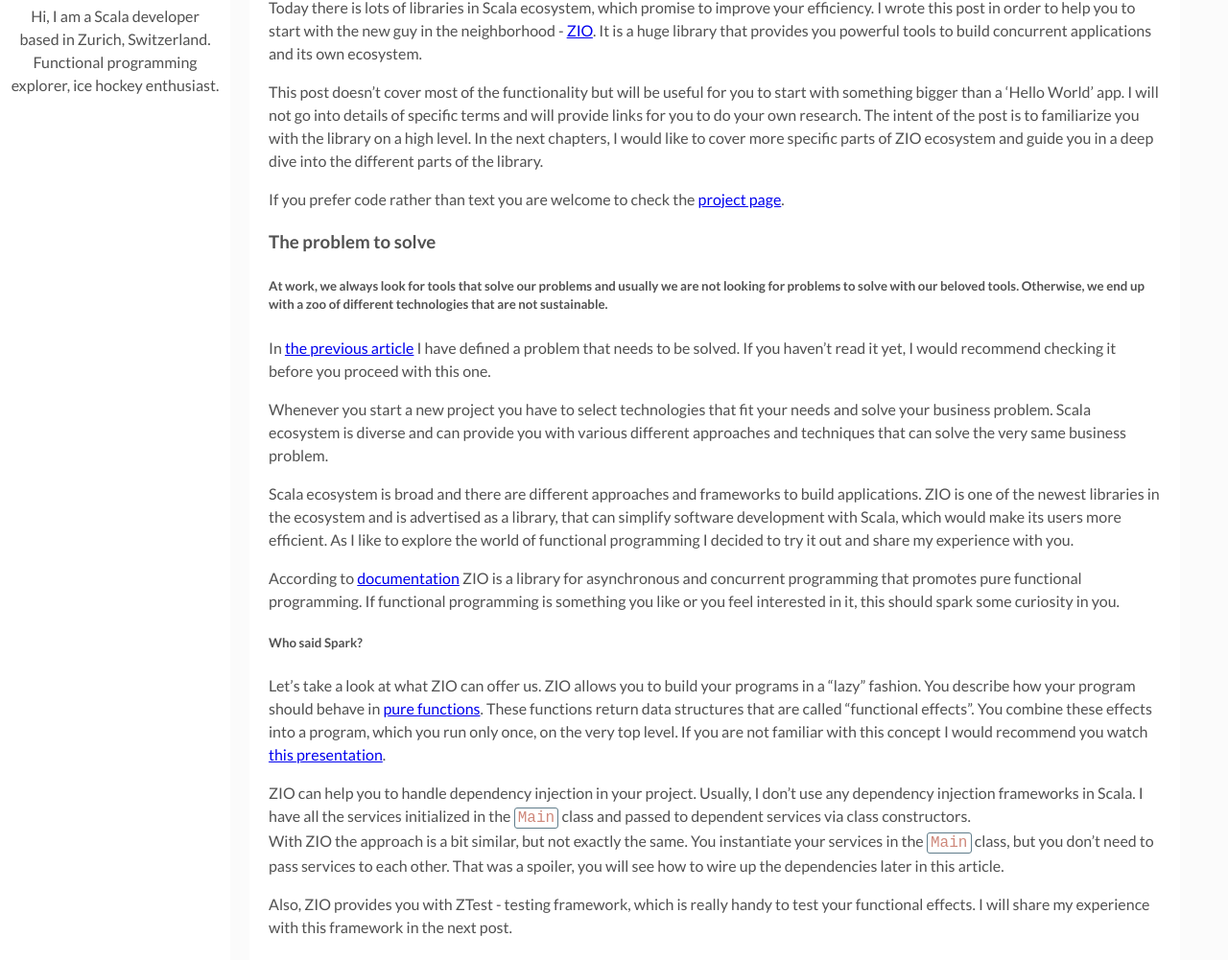
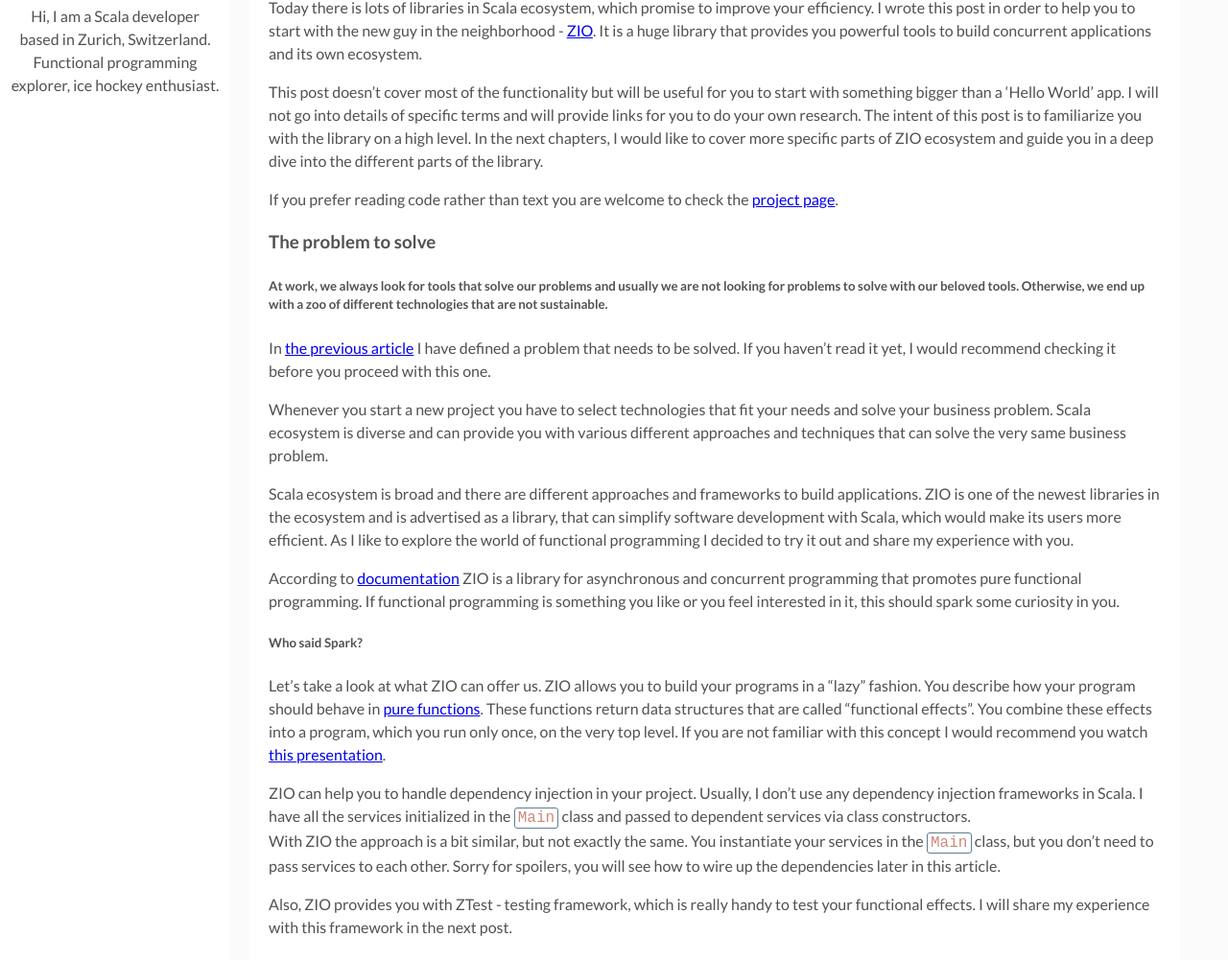
Before and after one commit to the-pavels/psisoyev.github.io, a Jekyll site: the page built from _posts/2019-11-12-welcome-zio.markdown, in a window 1280 px wide and 1400 px high, scrolled down 506 px. Shown: the part 174-1175 px from the top of the window at 96% size. Built offline with Jekyll 4.4.1, drawn with Linux system fonts in a browser that asks for light colours; comment, search, counter and statistics services are not loaded.

Commit message:
spelling

```diff
--- a/_posts/2019-11-12-welcome-zio.markdown
+++ b/_posts/2019-11-12-welcome-zio.markdown
@@ -16,10 +16,10 @@ It is a huge library that provides you powerful tools to build concurrent applic
 
 This post doesn't cover most of the functionality but will be useful for you to start with something bigger than a 'Hello World' app.
 I will not go into details of specific terms and will provide links for you to do your own research.
-The intent of the post is to familiarize you with the library on a high level.
+The intent of this post is to familiarize you with the library on a high level.
 In the next chapters, I would like to cover more specific parts of ZIO ecosystem and guide you in a deep dive into the different parts of the library.
 
-If you prefer code rather than text you are welcome to check the [project page](https://github.com/psisoyev/release-pager).
+If you prefer reading code rather than text you are welcome to check the [project page](https://github.com/psisoyev/release-pager).
 
 ### The problem to solve
 
@@ -48,7 +48,7 @@ ZIO can help you to handle dependency injection in your project. Usually, I don'
 I have all the services initialized in the `Main` class and passed to dependent services via class constructors.
 With ZIO the approach is a bit similar, but not exactly the same.
 You instantiate your services in the `Main` class, but you don't need to pass services to each other.
-That was a spoiler, you will see how to wire up the dependencies later in this article.
+Sorry for spoilers, you will see how to wire up the dependencies later in this article.
 
 Also, ZIO provides you with ZTest - testing framework, which is really handy to test your functional effects.
 I will share my experience with this framework in the next post.
```
